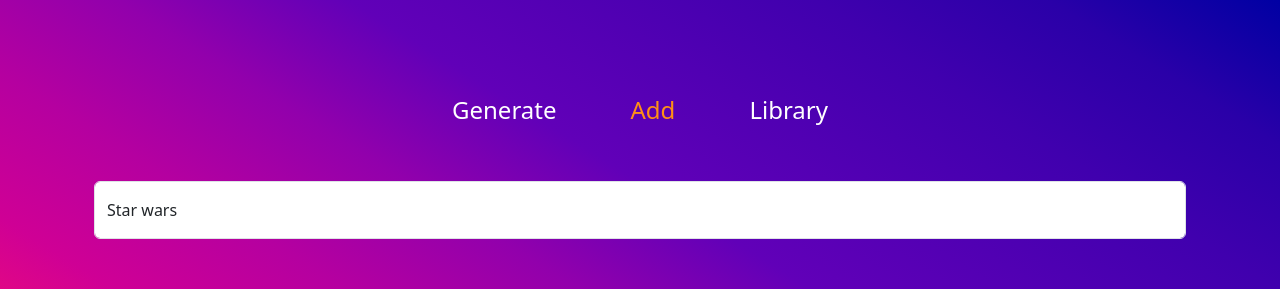
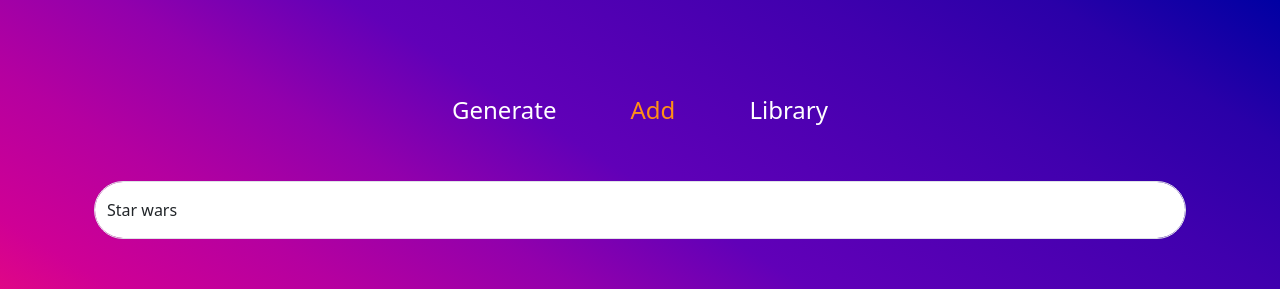
Before and after one commit to Tim-arts/cinemix, an Angular app: page /add in a window 1280 px wide. Shown: the top 289 px of the page. Built offline with nearby package versions, Linux system fonts and the light colour scheme; no server answers.

Commit message:
Change style for search input

```diff
--- a/src/app/features/add-item/search-item/search-item.component.html
+++ b/src/app/features/add-item/search-item/search-item.component.html
@@ -2,7 +2,7 @@
   <div class="row w-100">
     <div class="d-flex flex-column align-items-center">
       <form [formGroup]="searchForm" class="w-100">
-        <input class="form-control py-3" formControlName="searchTerm" placeholder="Search for a title"
+        <input class="form-control py-3 rounded-5" formControlName="searchTerm" placeholder="Search for a title"
                (input)="updateSearchTerm()"/>
       </form>
     </div>
```
